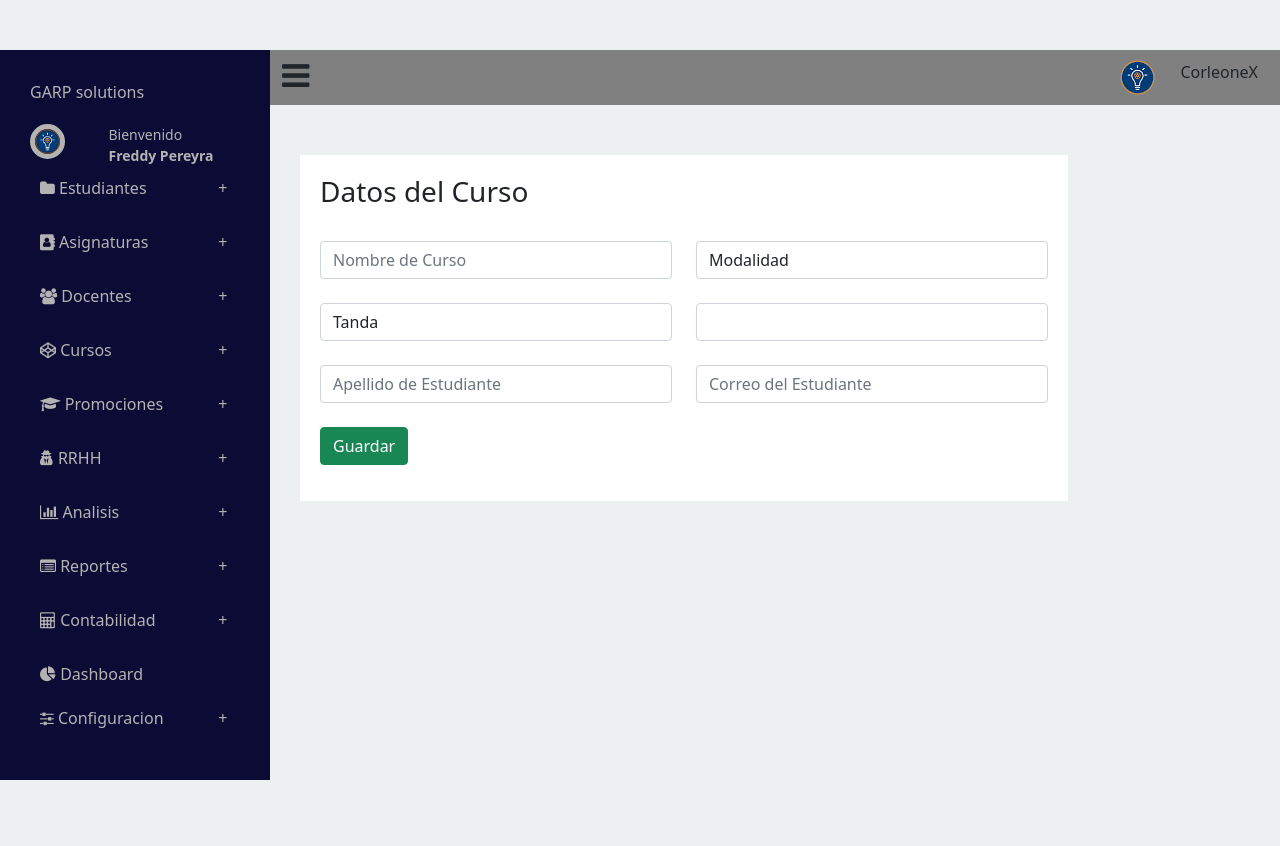
After one commit to garpsolutions/writedbook, a PHP site: page /views/cursos/creacion_de_cursos.php in a window 1280 px wide. The commit adds this page. Run offline with PHP 8.4, Linux system fonts and the light colour scheme; some libraries are stand-ins or nearby versions; some web fonts are replaced.

Commit message:
danger el manco

```diff
--- /dev/null
+++ b/views/cursos/creacion_de_cursos.php
@@ -0,0 +1,49 @@
+<?php
+include("../menu_lateral.php");
+?>
+<div id="form-estudiantes" style="background-color: white; margin-top:50px; width:60%; padding:20px; margin-left:300px;">
+    <div>
+    <form action="" method="post">
+      <h3> Datos del Curso </h3>
+        <div class="row">
+
+        <div class="col-md-6"><br>
+                <input class="form-control" type="text" placeholder="Nombre de Curso" name="" id="" require>
+            </div>
+
+            <div class="col-md-6"><br>
+            <select class="form-control" name="meal_preference" id="meal_preference"    >
+                <option value="Santo Domingo">Modalidad</option>
+                <option value="Santo Domingo">Tecnica</option>
+                <option value="Santo Domingo">Normal</option>
+            </select>
+            </div>
+
+            <div class="col-md-6"><br>
+            <select class="form-control" name="meal_preference" id="meal_preference"    >
+                <option value="Santo Domingo">Tanda</option>
+                <option value="Santo Domingo">Matutina</option>
+                <option value="Santo Domingo">Vespertina</option>
+                <option value="Santo Domingo">Tanda Completa</option>
+            </select>
+            </div>
+
+            <div class="col-md-6"><br>
+                <input class="form-control" type="text" placeholder="" name="" id="" require>
+            </div>
+            <div class="col-md-6"><br>
+                <input class="form-control" type="text" placeholder="Apellido de Estudiante" name="" id="" require>
+            </div>
+            <div class="col-md-6"><br>
+                <input class="form-control" type="text" placeholder="Correo del Estudiante" name="" id="" require>
+            </div>
+
+
+
+            <div class="col-md-12"><br>
+                <button class="btn btn-success">Guardar</button>
+            </div>
+        </form>
+        </div>
+    </div>
+</div>
--- a/views/menu_lateral.php
+++ b/views/menu_lateral.php
@@ -79,18 +79,18 @@
         </div>
         <div id="cursos-ancho" class="opciones-menu-ancho row">
             <div class="col-md-10" style="padding-bottom:10px;">
-            <i class="fa fa-codepen"></i> Aulas
+            <i class="fa fa-codepen"></i> Cursos
             </div>
             <div class="col-md-2">
                 +
             </div>
             <div class="submenu-ancho cursos-menu-ancho">
                 <div>
-                    <a href="../proyectos/nuevo.php">Crear aulas</a>
+                    <a href="../cursos/creacion_de_cursos.php">Crear Curso</a>
                     <hr>
                 </div>
                 <div>
-                    <a href="../proyectos/ver_proyectos.php">Ver aulas</a>
+                    <a href="../proyectos/ver_proyectos.php">Crear Aulas</a>
                    <hr>
                 </div>
             </div>
```
